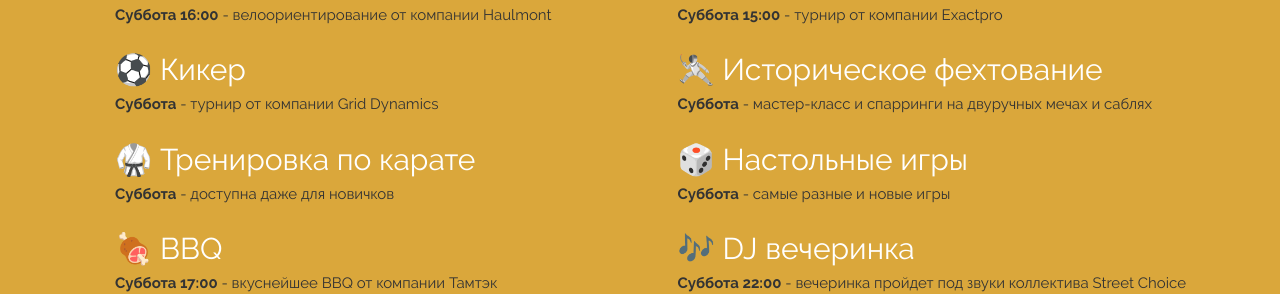
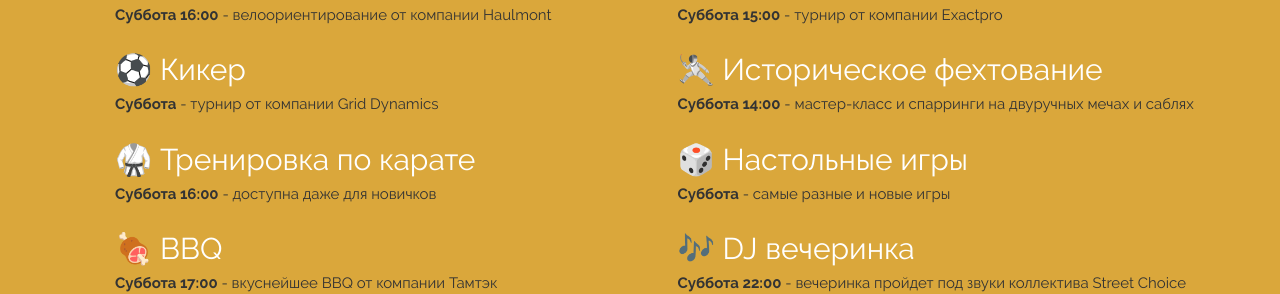
Before and after one commit to youcon/dune.github.io, a Jekyll site: the page built from index.html, in a window 1280 px wide and 900 px high, scrolled down 1514 px. Shown: the part 165-459 px from the top of the window. Built offline with Jekyll 4.4.1, drawn with Linux system fonts in a browser that asks for light colours; nearby versions of some CDN libraries; some web fonts are replaced; comment, search, counter and statistics services are not loaded.

Commit message:
Add time to activities.

```diff
--- a/_data/activities.yml
+++ b/_data/activities.yml
@@ -26,11 +26,11 @@
   sign: "&#x26BD"
   title: "Кикер"
   description: "турнир от компании Grid Dynamics"
-- time: "Суббота"
+- time: "Суббота 14:00"
   sign: "&#x1F93A"
   title: "Историческое фехтование"
   description: "мастер-класс и спарринги на двуручных мечах и саблях"
-- time: "Суббота"
+- time: "Суббота 16:00"
   sign: "&#x1F94B"
   title: "Тренировка по карате"
   description: "доступна даже для новичков"
```
